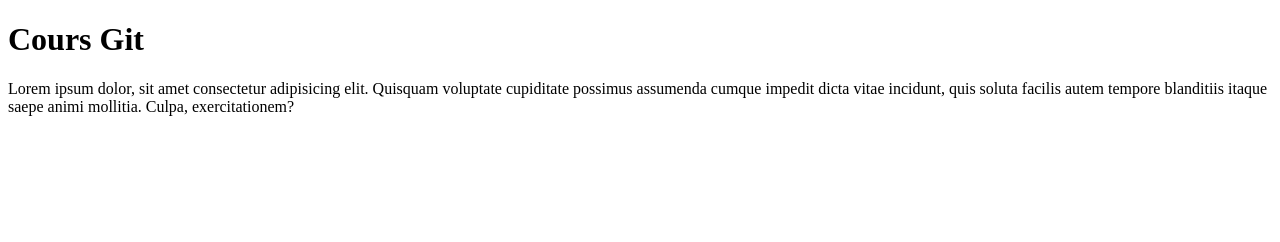
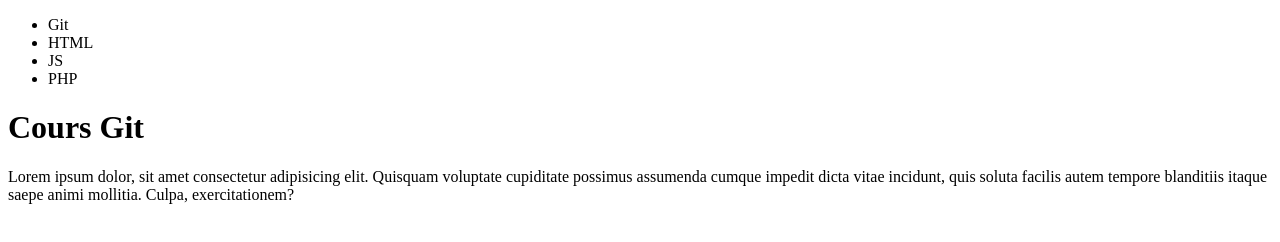
Before and after one commit to KevinBertaux/01_cours_git, a plain HTML site: page index.html in a window 1280 px wide. Drawn offline with Linux system fonts and the light colour scheme.

Commit message:
Ajout du menu

```diff
--- a/index.html
+++ b/index.html
@@ -7,6 +7,15 @@
     <title>Cours Git</title>
 </head>
 <body>
+    <header>
+        <ul>
+            <li>Git</li>
+            <li>HTML</li>
+            <li>JS</li>
+            <li>PHP</li>
+        </ul>
+    </header>
+
     <h1>Cours Git</h1>
     <p>Lorem ipsum dolor, sit amet consectetur adipisicing elit. Quisquam voluptate cupiditate possimus assumenda cumque impedit dicta vitae incidunt, quis soluta facilis autem tempore blanditiis itaque saepe animi mollitia. Culpa, exercitationem?</p>
 </body>
```
